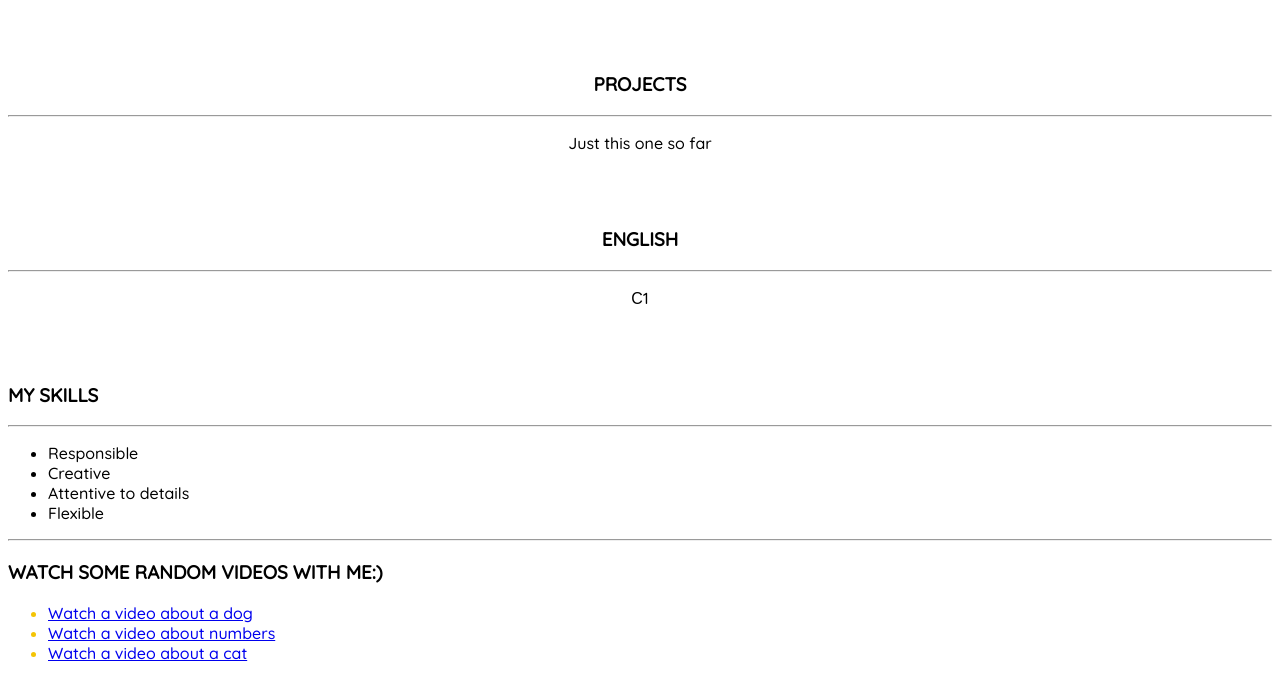
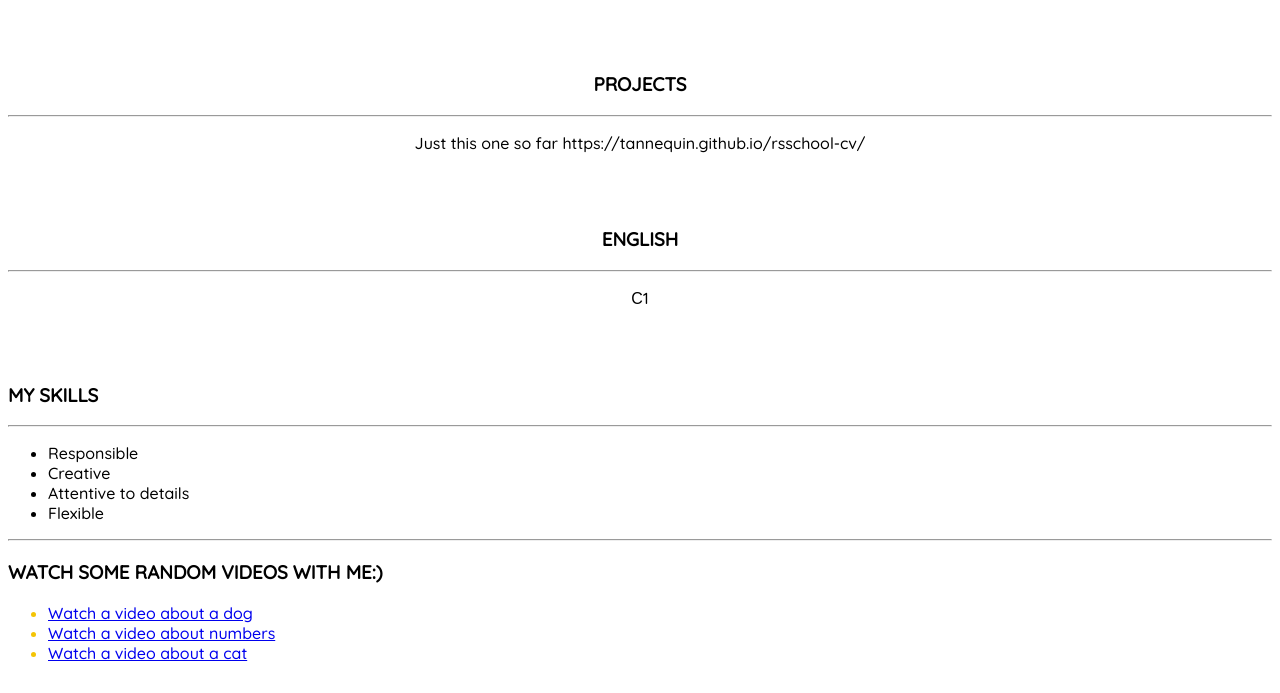
Before and after one commit to tannequin/rsschool-cv, a plain HTML site: page index.html in a window 1280 px wide. Shown: the part 1006-1699 px from the top of the page. Drawn offline with Linux system fonts and the light colour scheme.

Commit message:
fix: deleted link

```diff
--- a/index.html
+++ b/index.html
@@ -54,7 +54,7 @@
         <h3 class="center">PROJECTS</h3>
         <hr>
         <p class="center">
-        <a href="https://tannequin.github.io/rsschool-cv">Just this one so far</a>
+Just this one so far https://tannequin.github.io/rsschool-cv/
         </p>
         <br>
         <br>
```
